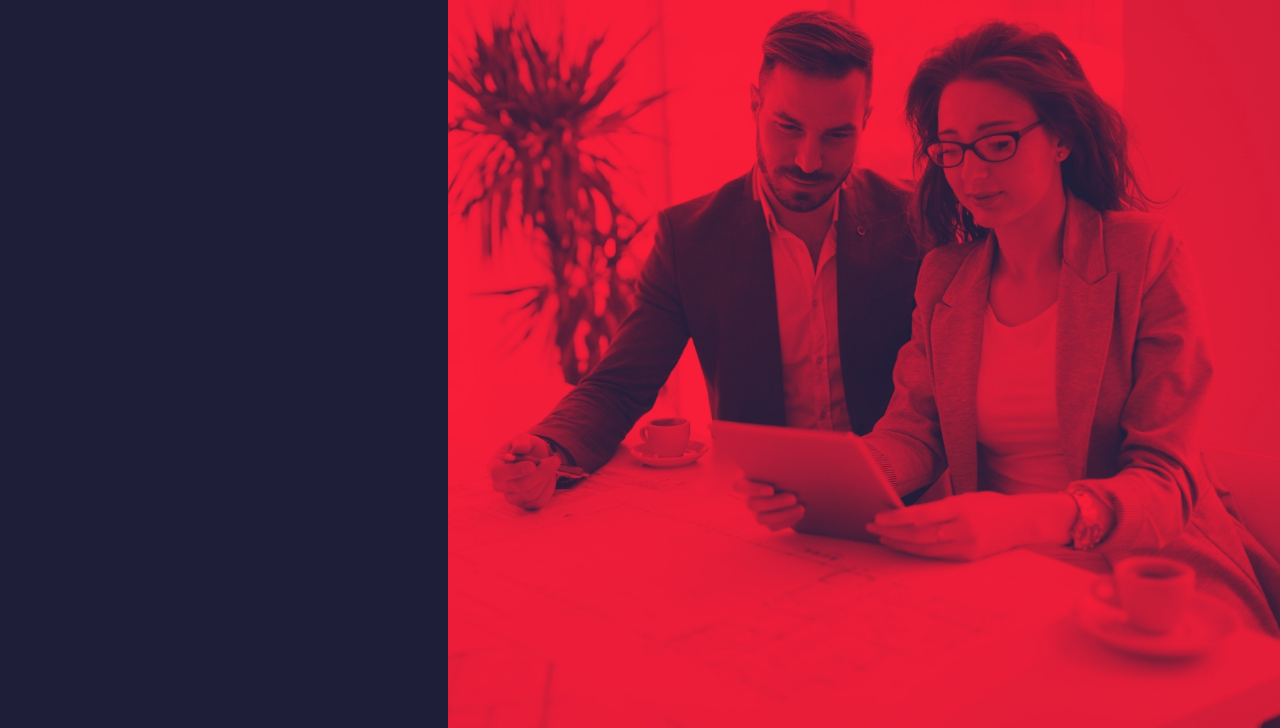
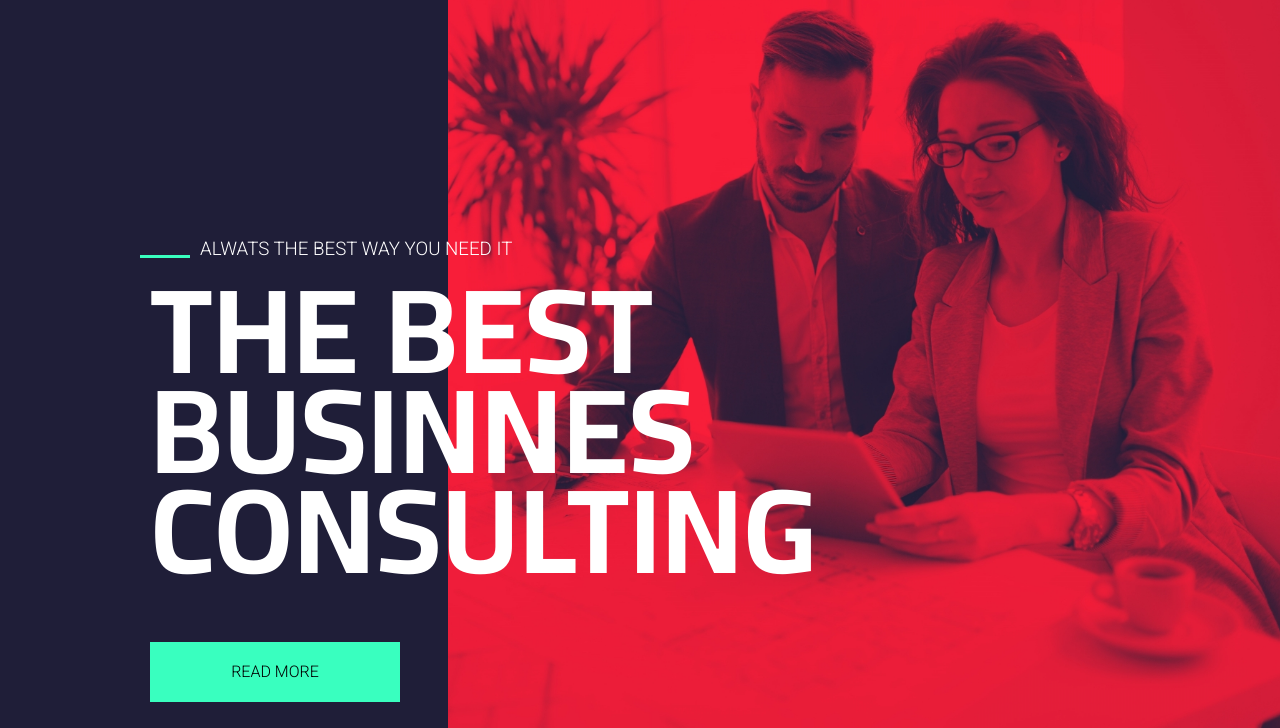
Before and after one commit to Sebastiano-Lanfranchi/proj-html-vuejs, a website: page index.html in a window 1280 px wide. Shown: the part 72-800 px from the top of the page. Drawn offline with Linux system fonts and the light colour scheme.

Commit message:
feat: jumbotron, button

```diff
--- a/index.html
+++ b/index.html
@@ -5,7 +5,7 @@
     <link rel="icon" href="img/logo_phlox.png">
     <script src="https://kit.fontawesome.com/35b3b34844.js" crossorigin="anonymous"></script>
     <link rel="preconnect" href="https://fonts.gstatic.com">
-    <link href="https://fonts.googleapis.com/css2?family=Roboto:ital,wght@0,500;1,300;1,700&display=swap" rel="stylesheet">
+    <link href="https://fonts.googleapis.com/css2?family=Cairo:wght@700&family=Roboto:ital,wght@0,100;0,300;0,500;1,300;1,700&display=swap" rel="stylesheet">
     <link rel="stylesheet" href="dist/app.css">
     <title>Phlox</title>
   </head>
@@ -16,7 +16,17 @@
         <!-- HEADER NAV-LOGO -->
         <nav class="nav-header">
          <div class="box-header-logo">
+           <div class="jumbotron">
              <img src="img/logotype.png" class="logo_phlox" alt="">
+             <div class="box-jumbotron">
+               <div class="dash"></div>
+               <h3 class="dash-title">alwats the best way you need it</h3>
+               <p>the best businnes consulting</p>
+             </div>
+             <div class="buttonRead">
+               READ MORE
+             </div>
+           </div>
          </div>
          <div class="box-header-menu">
            <ul>
--- a/src/app.scss
+++ b/src/app.scss
@@ -16,6 +16,7 @@
 
 // HEADER
 @import "colors.scss";
+@import "mixIn";
 
 .nav-header{
   display: flex;
@@ -26,11 +27,57 @@
     height: 100vh;
     background-color: $backgroud_headerBox1;
 
+    .jumbotron{
+      margin-top: 30px;
+      margin-left: 200px;
+
+      .box-jumbotron{
+        position: absolute;
+        top: 300px;
+        max-width: 600px;
+
+        .dash{
+          background: $backgroud_headerBox1;
+          height: 10px;
+          width: 50px;
+          border-bottom: 3px solid $font_dash;
+          position: relative;
+          top:20px;
+          right: 60px;
+        }
+        .dash-title{
+          @include dash-title;
+
+        }
+
+        p{
+          color: $font_headerNav;
+          text-transform: uppercase;
+          line-height: 100px;
+          font-family: 'Cairo', sans-serif;
+          font-size: 120px;
+          position: relative;
+          right: 50px;
+          top: 20px;
+        }
+      }
+      .buttonRead{
+        position: relative;
+        width: 250px;
+        height: 60px;
+        top: 660px;
+        right: 50px;
+        text-align: center;
+        line-height: 60px;
+        font-weight: 300;
+        background-color: $backgroud_button;
+
+      }
+    }
+
     .logo_phlox{
       width: 100px;
       height: 20px;
-      margin-top: 30px;
-      margin-left: 200px;
     }
   }
 
--- /dev/null
+++ b/src/mixIn.scss
@@ -0,0 +1,5 @@
+@mixin dash-title {
+ color: $font_headerNav;
+ text-transform: uppercase;
+ font-weight: 300;
+}
```
Also changed, not shown: dist/app.css.
